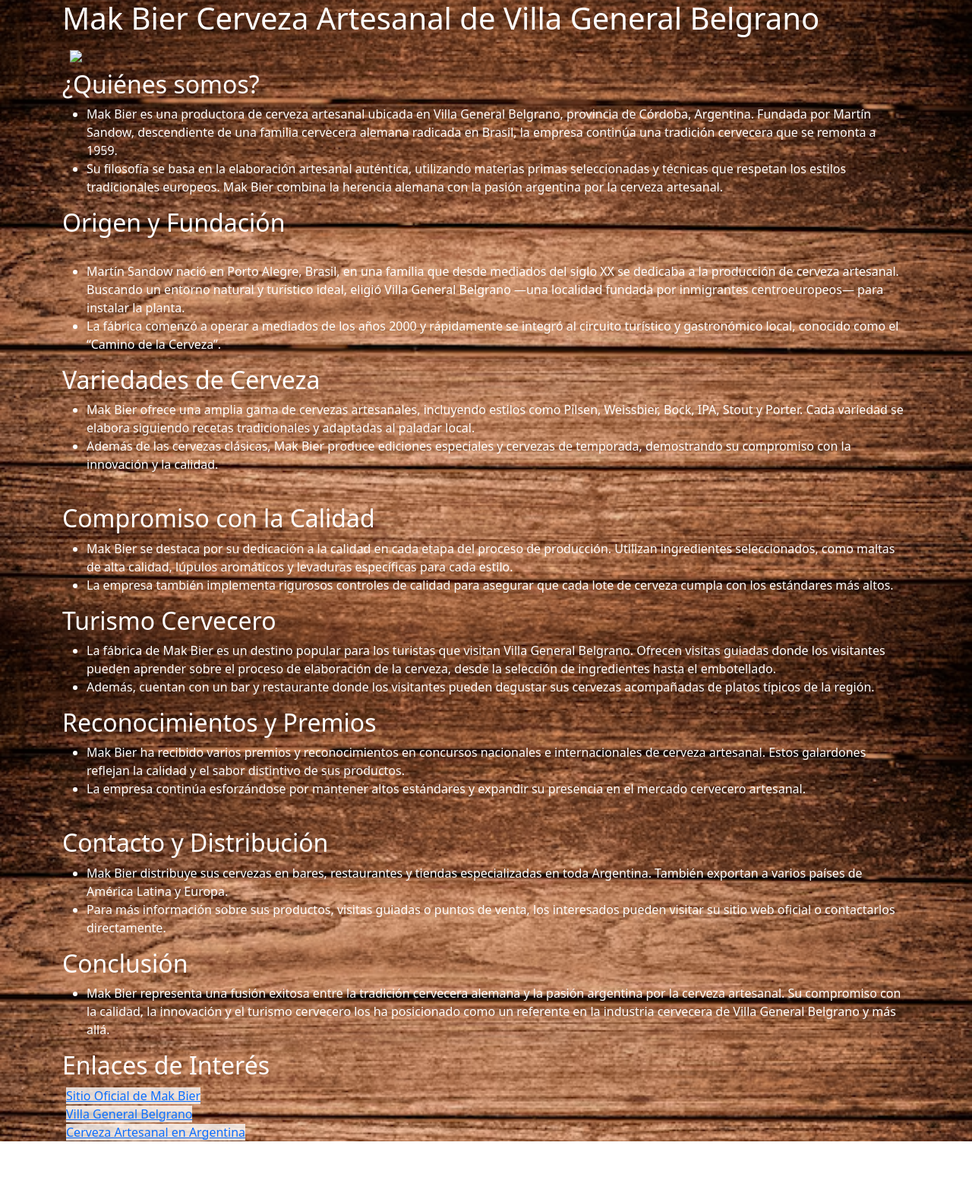
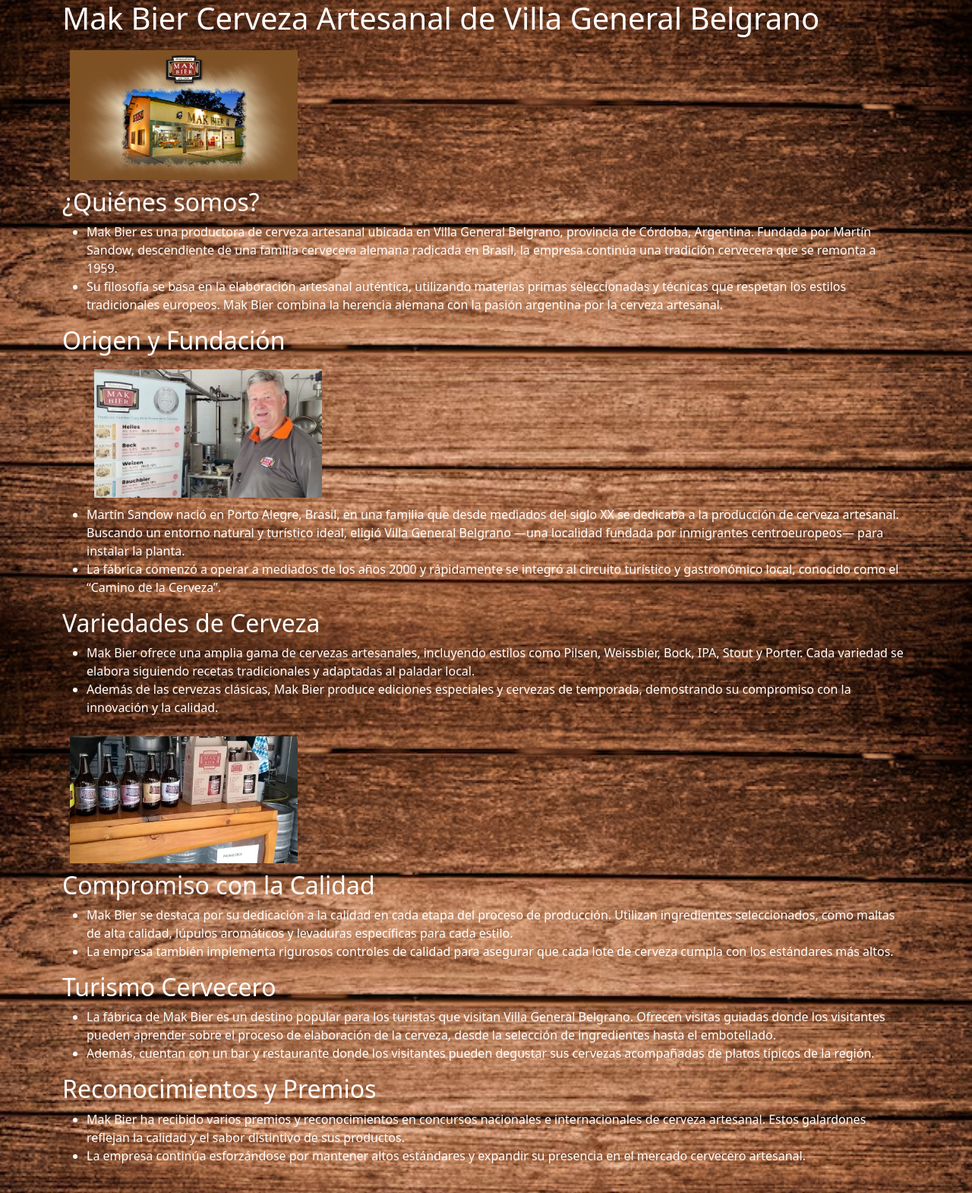
Before and after one commit to samuel34450/viaje-de-estudio, a plain HTML site: page cerveza.html in a window 1280 px wide. Shown: the top 1570 px of the page at 76% size. Before the commit the page ends 1502 px from the top, so only its background shows below. Drawn offline with nearby package versions, Linux system fonts and the light colour scheme; files whose address does not match are found by name.

Commit message:
Update cerveza.html

```diff
--- a/cerveza.html
+++ b/cerveza.html
@@ -15,7 +15,7 @@
   <h1>Mak Bier Cerveza Artesanal de Villa General Belgrano</h1>
 
   <div class="imagenes">
-    <img src="imagenes/cerveceria.jpg">
+    <img src="cerveceria.jpg">
   </div>
 
 
@@ -35,7 +35,7 @@
   <div>
     <h2>Origen y Fundación</h2>
      <ul>
-      <img src="imagenes/fundador.jpg" alt="">
+      <img src="fundador.jpg" alt="">
       <li>Martín Sandow nació en Porto Alegre, Brasil, en una familia que desde mediados del siglo XX se dedicaba a la producción de cerveza artesanal.
         Buscando un entorno natural y turístico ideal, eligió Villa General Belgrano —una localidad fundada por inmigrantes centroeuropeos— para instalar la planta.</li>
 
@@ -54,7 +54,7 @@
           <li>Además de las cervezas clásicas, Mak Bier produce ediciones especiales y cervezas de temporada,
             demostrando su compromiso con la innovación y la calidad.</<li>
       </ul>
-      <img src="imagenes/variedadesde cerv.jpg" alt="">
+      <img src="variedadesde cerv.jpg" alt="">
   </div>
 
 
```
